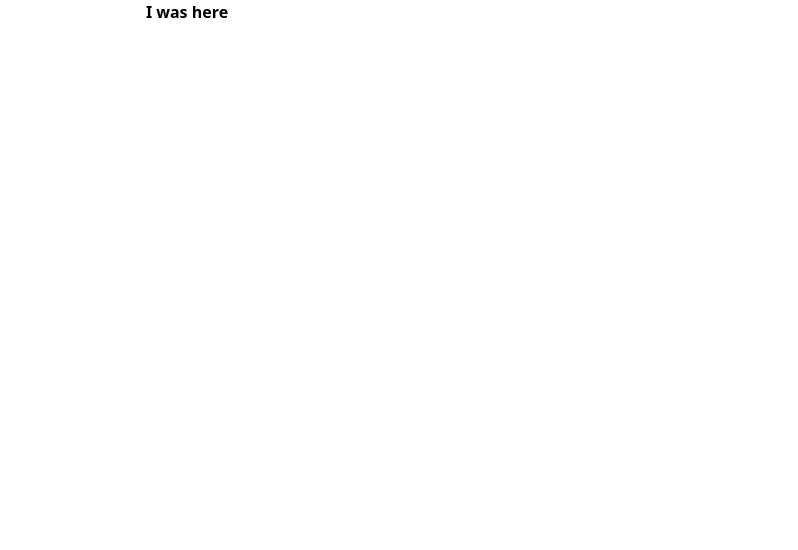
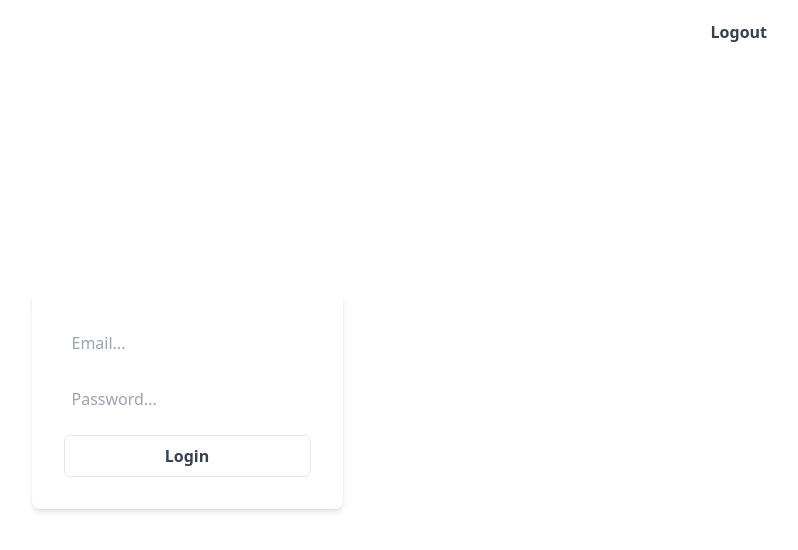
Before and after one commit to trekvartista/sample-jwt-auth, a React (Vite) app in the folder client/: page / in a window 1280 px wide. Shown: the top 550 px of the page, without its empty margins (453-1251 px from the left). Built offline with nearby package versions, Linux system fonts and the light colour scheme.

Commit message:
added login, register, logout functionality; fixed axios basepath

```diff
--- a/client/src/App.tsx
+++ b/client/src/App.tsx
@@ -1,9 +1,26 @@
-import { FC } from "react";
+import { createContext, FC, useState } from "react";
+import LoginForm from "./components/LoginForm";
+import Navbar from "./components/Navbar";
+
+export const Context = createContext({});
 
 const App: FC = () => {
-    return <div className="text-center font-bold">
-		I was here
-	</div>;
+
+	const [user, setUser] = useState({
+		data: {},
+		isAuth: true
+	})
+
+    return (
+        <Context.Provider value={{ user: {user, setUser}}}>
+            <div className="text-center">
+                <div>
+					<Navbar />
+					<LoginForm />
+				</div>
+            </div>
+        </Context.Provider>
+    );
 };
 
 export default App;
--- a/client/src/api/index.ts
+++ b/client/src/api/index.ts
@@ -4,7 +4,7 @@ export const API_URL = "http://localhost:5000";
 
 const api = axios.create({
     withCredentials: true, // to attach cookies to every request
-    baseURL: "http://localhost:5000",
+    baseURL: "http://localhost:5000/api",
 });
 
 api.interceptors.response.use((config) => {
--- /dev/null
+++ b/client/src/components/LoginForm.tsx
@@ -0,0 +1,54 @@
+import { FC, useContext, useState } from "react";
+import { login } from "../api/auth";
+import { Context } from "../App";
+
+const LoginForm: FC = () => {
+
+    const { user } = useContext(Context as any);
+
+    const [email, setEmail] = useState("");
+    const [password, setPassword] = useState("");
+
+    const handleSubmit = async () => {
+        // console.log(email, password)
+        try {
+        	const response = await login(email, password)
+        	localStorage.setItem('token', response.data.accessToken)
+
+			user.setUser({data: response.data.user, isAuth: true})
+        } catch (e) {
+        	console.log(e)
+        }
+    };
+
+    return (
+        <div className="w-full h-screen flex flex-col ">
+            <div className="m-auto flex flex-col gap-4 p-8 rounded-lg shadow-md">
+                <input
+                    type="text"
+                    value={email}
+                    onChange={(e) => setEmail(e.target.value)}
+                    autoComplete="off"
+                    placeholder="Email..."
+                    className="p-2"
+                />
+                <input
+                    type="password"
+                    value={password}
+                    onChange={(e) => setPassword(e.target.value)}
+                    autoComplete="off"
+                    placeholder="Password..."
+                    className="p-2"
+                />
+                <button
+                    onClick={handleSubmit}
+                    className="p-2 font-bold text-gray-700 border rounded-md hover:scale-95 transition-all"
+                >
+                    Login
+                </button>
+            </div>
+        </div>
+    );
+};
+
+export default LoginForm;
--- /dev/null
+++ b/client/src/components/Navbar.tsx
@@ -0,0 +1,29 @@
+import { FC, useContext } from 'react';
+import { logout } from '../api/auth';
+import { Context } from '../App';
+import { IUser } from '../models/IUser';
+
+const Navbar: FC = () => {
+
+	const {user} = useContext(Context as any);
+
+	const handleLogout = async() => {
+
+		const response = await logout()
+
+		localStorage.removeItem('token');
+		user.setUser({data: {} as IUser, isAuth: false});
+	}
+
+	return (
+		<div className='py-4 px-12 absolute w-full'>
+			<nav className='flex flex-row gap-4'>
+				<div className='ml-auto py-1 px-3 hover:bg-zinc-100 rounded-md'>
+					<button onClick={handleLogout} className='text-gray-700 font-bold'>Logout</button>
+				</div>
+			</nav>
+		</div>
+	);
+};
+
+export default Navbar;
--- /dev/null
+++ b/client/src/components/RegisterForm.tsx
@@ -0,0 +1,54 @@
+import { FC, useContext, useState } from "react";
+import { login, register } from "../api/auth";
+import { Context } from "../App";
+
+const RegisterForm: FC = () => {
+
+    const { user } = useContext(Context as any);
+
+    const [email, setEmail] = useState("");
+    const [password, setPassword] = useState("");
+
+    const handleSubmit = async () => {
+        // console.log(email, password)
+        try {
+        	const response = await register(email, password)
+        	localStorage.setItem('token', response.data.accessToken)
+
+			user.setUser({data: response.data.user, isAuth: true})
+        } catch (e) {
+        	console.log(e)
+        }
+    };
+
+    return (
+        <div className="w-full h-screen flex flex-col ">
+            <div className="m-auto flex flex-col gap-4 p-8 rounded-lg shadow-md">
+                <input
+                    type="text"
+                    value={email}
+                    onChange={(e) => setEmail(e.target.value)}
+                    autoComplete="off"
+                    placeholder="Email..."
+                    className="p-2"
+                />
+                <input
+                    type="password"
+                    value={password}
+                    onChange={(e) => setPassword(e.target.value)}
+                    autoComplete="off"
+                    placeholder="Password..."
+                    className="p-2"
+                />
+                <button
+                    onClick={handleSubmit}
+                    className="p-2 font-bold text-gray-700 border rounded-md hover:scale-95 transition-all"
+                >
+                    Login
+                </button>
+            </div>
+        </div>
+    );
+};
+
+export default RegisterForm;
```
